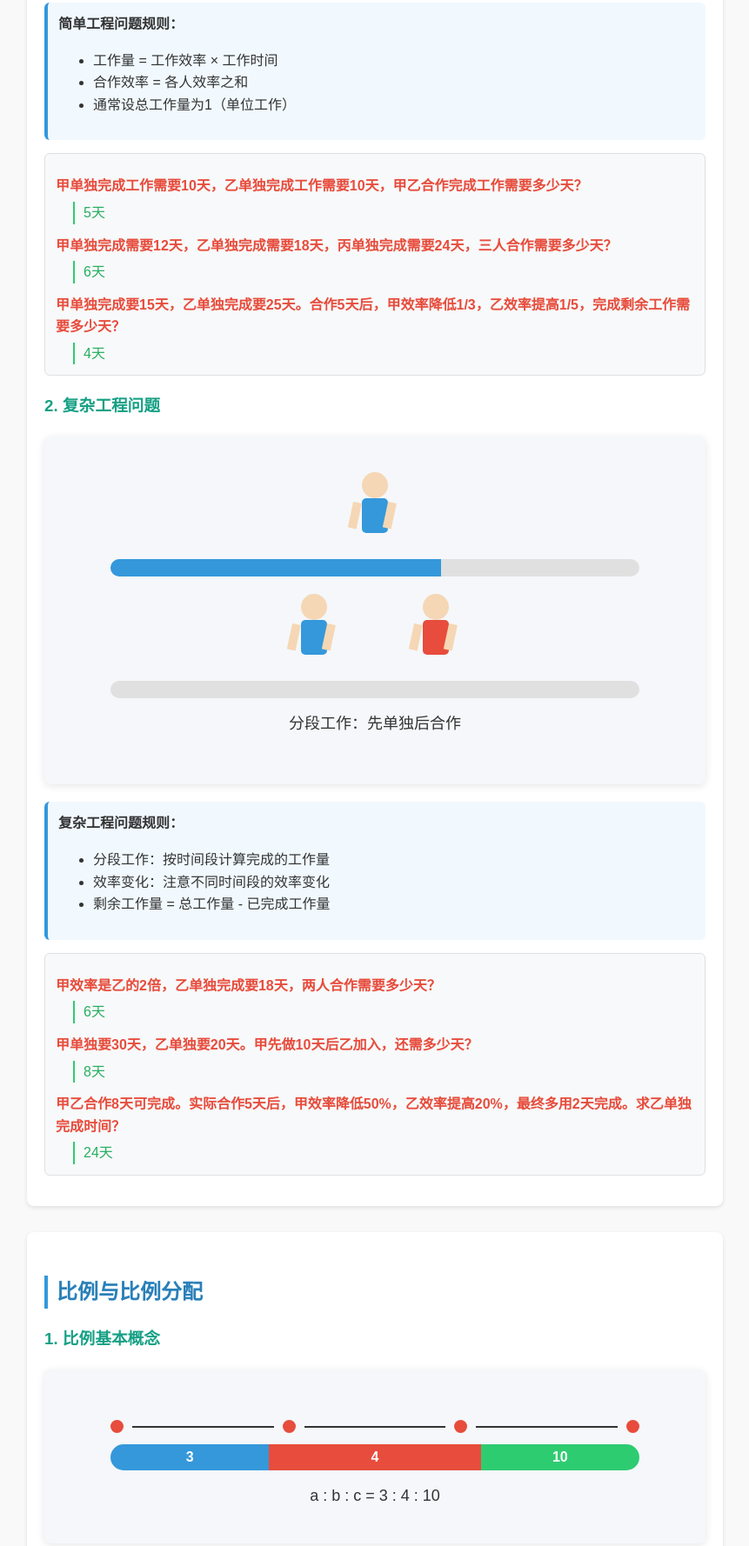
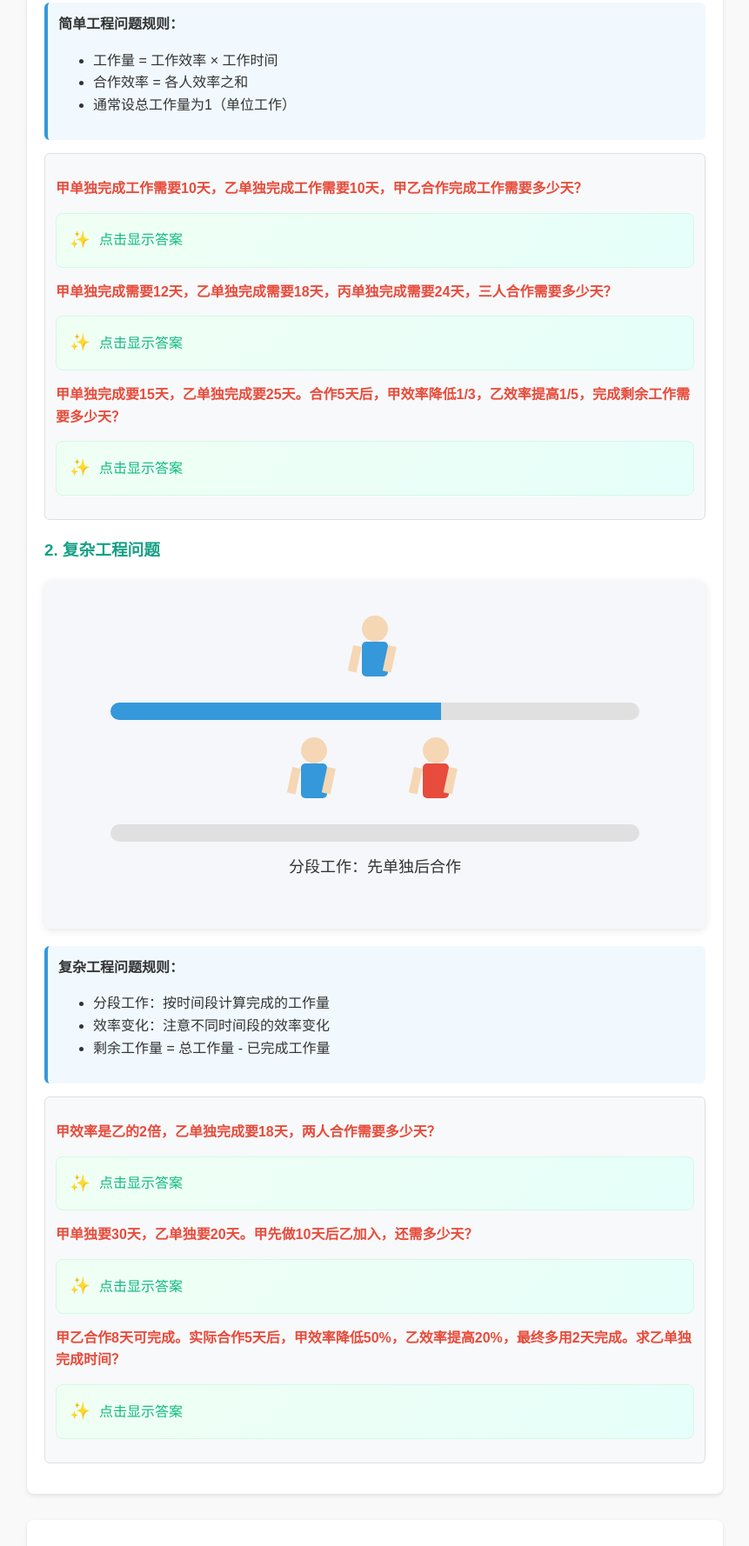
Before and after one commit to Sandy-long/math27, a plain HTML site: page index.html in a window 1280 px wide. Shown: the part 703-2481 px from the top of the page at 87% size, without its empty margins (209-1070 px from the left). Drawn offline with nearby package versions, Linux system fonts and the light colour scheme.

Commit message:
Update index.html

```diff
--- a/index.html
+++ b/index.html
@@ -47,23 +47,56 @@
             margin: 15px 0;
             border-left: 4px solid #3498db;
         }
+        .question {
+            font-weight: bold;
+            color: #e74c3c;
+            margin: 15px 0 5px 0;
+        }
+        .answer-container {
+            background: linear-gradient(135deg, #f0fff4 0%, #e6fffa 100%);
+            border: 1px solid #d1fae5;
+            border-radius: 8px;
+            padding: 5px 15px;
+            margin: 15px 0;
+            cursor: pointer;
+            transition: all 0.3s ease;
+        }
+        .answer-container:hover {
+            background: linear-gradient(135deg, #dcffe4 0%, #c6f6d5 100%);
+            transform: translateX(5px);
+        }
+        .answer-prompt {
+            color: #10b981;
+            font-weight: 500;
+            display: flex;
+            align-items: center;
+            padding: 10px 0;
+        }
+        .answer-prompt:before {
+            content: "✨";
+            margin-right: 10px;
+            font-size: 1.2em;
+        }
+        .answer {
+            color: #0f9d58;
+            margin-left: 20px;
+            padding: 10px 15px;
+            background-color: rgba(16, 185, 129, 0.1);
+            border-left: 3px solid #10b981;
+            border-radius: 0 8px 8px 0;
+            display: none;
+            font-weight: bold;
+            animation: fadeIn 0.5s ease;
+        }
+        .show-answer .answer {
+            display: block;
+        }
         .example {
             background-color: #f8f9fa;
             padding: 12px;
             border-radius: 6px;
             margin: 15px 0;
             border: 1px solid #e0e0e0;
-        }
-        .question {
-            font-weight: bold;
-            color: #e74c3c;
-            margin: 12px 0 5px 0;
-        }
-        .answer {
-            color: #27ae60;
-            margin-left: 20px;
-            padding-left: 10px;
-            border-left: 2px solid #2ecc71;
         }
 
         /* 工程问题动画 */
@@ -207,6 +240,11 @@
             text-align: center;
             margin: 15px 0;
         }
+
+        @keyframes fadeIn {
+            from { opacity: 0; transform: translateY(-10px); }
+            to { opacity: 1; transform: translateY(0); }
+        }
     </style>
 </head>
 <body>
@@ -252,13 +290,22 @@
 
     <div class="example">
         <div class="question">甲单独完成工作需要10天，乙单独完成工作需要10天，甲乙合作完成工作需要多少天？</div>
+        <div class="answer-container">
+            <div class="answer-prompt">点击显示答案</div>
             <div class="answer">5天</div>
+        </div>
 
         <div class="question">甲单独完成需要12天，乙单独完成需要18天，丙单独完成需要24天，三人合作需要多少天？</div>
+        <div class="answer-container">
+            <div class="answer-prompt">点击显示答案</div>
             <div class="answer">6天</div>
+        </div>
 
         <div class="question">甲单独完成要15天，乙单独完成要25天。合作5天后，甲效率降低1/3，乙效率提高1/5，完成剩余工作需要多少天？</div>
+        <div class="answer-container">
+            <div class="answer-prompt">点击显示答案</div>
             <div class="answer">4天</div>
+        </div>
     </div>
 
     <h3>2. 复杂工程问题</h3>
@@ -309,13 +356,22 @@
 
     <div class="example">
         <div class="question">甲效率是乙的2倍，乙单独完成要18天，两人合作需要多少天？</div>
+        <div class="answer-container">
+            <div class="answer-prompt">点击显示答案</div>
             <div class="answer">6天</div>
+        </div>
 
         <div class="question">甲单独要30天，乙单独要20天。甲先做10天后乙加入，还需多少天？</div>
+        <div class="answer-container">
+            <div class="answer-prompt">点击显示答案</div>
             <div class="answer">8天</div>
+        </div>
 
         <div class="question">甲乙合作8天可完成。实际合作5天后，甲效率降低50%，乙效率提高20%，最终多用2天完成。求乙单独完成时间？</div>
+        <div class="answer-container">
+            <div class="answer-prompt">点击显示答案</div>
             <div class="answer">24天</div>
+        </div>
     </div>
 </div>
 
@@ -355,13 +411,22 @@
 
     <div class="example">
         <div class="question">若a:b=3:4，b:c=2:5，求a:b:c是多少？</div>
+        <div class="answer-container">
+            <div class="answer-prompt">点击显示答案</div>
             <div class="answer">3:4:10</div>
+        </div>
 
         <div class="question">已知 m:n = 5:3，n:p = 1/2:1/3，求 m:n:p</div>
+        <div class="answer-container">
+            <div class="answer-prompt">点击显示答案</div>
             <div class="answer">5:3:2</div>
+        </div>
 
         <div class="question">已知 a:b = 2:3，b:c = 4:5，c:d = 6:7，求 a:b:c:d</div>
+        <div class="answer-container">
+            <div class="answer-prompt">点击显示答案</div>
             <div class="answer">16:24:30:35</div>
+        </div>
     </div>
 
     <h3>2. 比例分配</h3>
@@ -374,10 +439,8 @@
             </div>
             <div style="margin-top: 20px; text-align: center;">
                 <div>总草量：160捆</div>
-
             </div>
         </div>
-
     </div>
 
     <div class="rule">
@@ -390,18 +453,39 @@
 
     <div class="example">
         <div class="question">小山羊和鹿宝宝共有160捆草，比例为3:5，小山羊有多少捆？</div>
+        <div class="answer-container">
+            <div class="answer-prompt">点击显示答案</div>
             <div class="answer">60捆</div>
+        </div>
 
         <div class="question">长方形长宽比为3:2，若长增加5cm、宽减少3cm，面积不变。求原长方形周长。</div>
+        <div class="answer-container">
+            <div class="answer-prompt">点击显示答案</div>
             <div class="answer">50cm</div>
+        </div>
 
         <div class="question">甲班比乙班多4人，
 甲班男生是女生的2倍，
 乙班女生是男生的3倍，
 男生比女生多种154棵树，
 求甲班有男生多少名？</div>
+        <div class="answer-container">
+            <div class="answer-prompt">点击显示答案</div>
             <div class="answer">28名</div>
         </div>
     </div>
+</div>
+
+<script>
+    document.addEventListener('DOMContentLoaded', function() {
+        // 答案显示功能
+        document.body.addEventListener('click', function(e) {
+            const container = e.target.closest('.answer-container');
+            if(container) {
+                container.classList.toggle('show-answer');
+            }
+        });
+    });
+</script>
 </body>
 </html>
```
Lines whose indentation alone changed are shown as unchanged.
